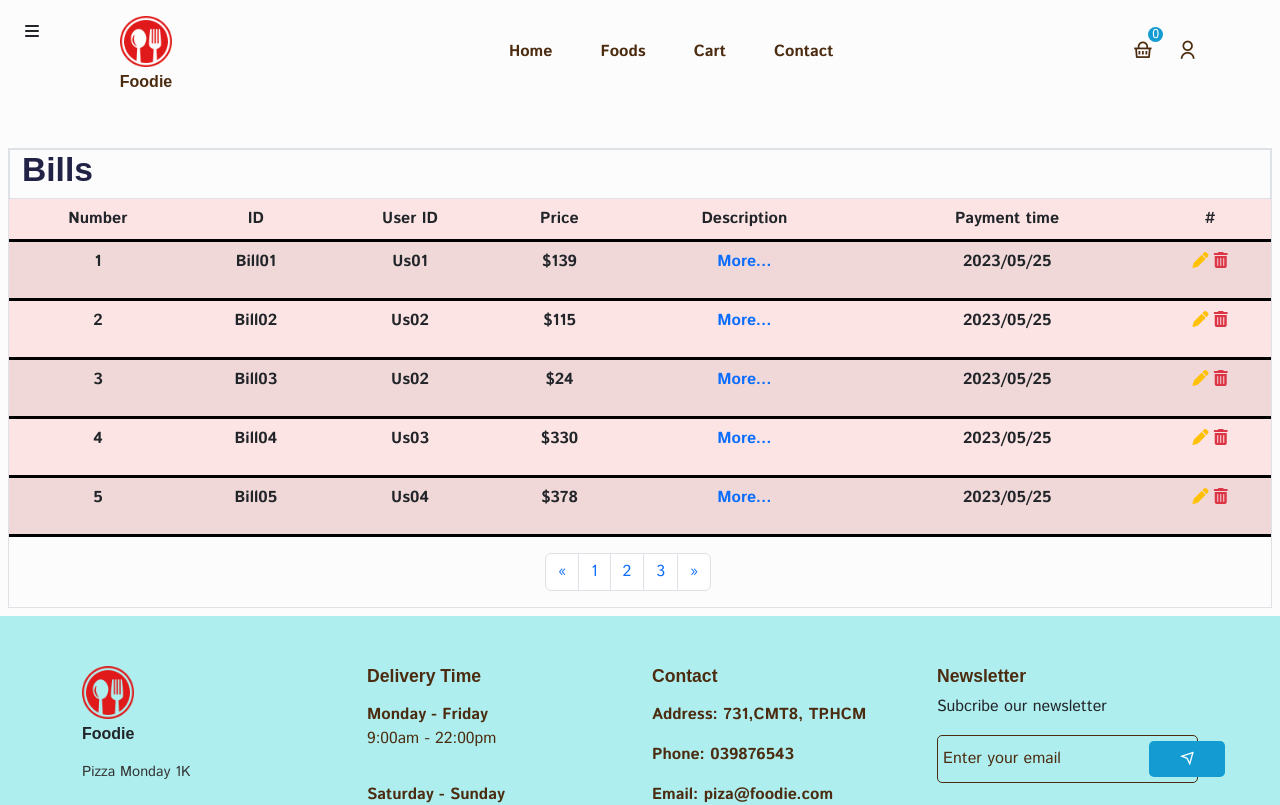
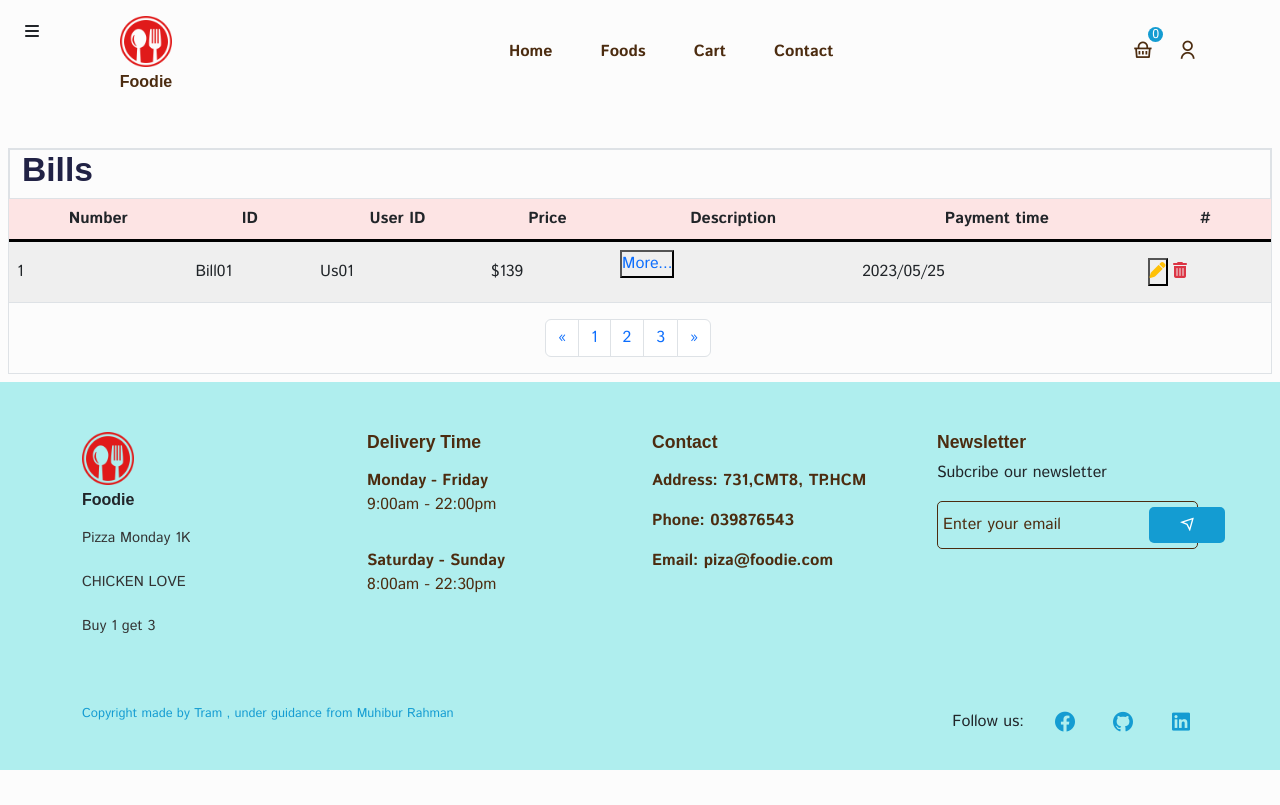
Before and after one commit to tram22ngoc/food-delivery, a React (Create React App) app: page /bills in a window 1280 px wide. Shown: the top 805 px of the page. Built offline with nearby package versions, Linux system fonts and the light colour scheme; a web font is replaced by a local one.

Commit message:
Update Bills.jsx

```diff
--- a/src/pages/Bills.jsx
+++ b/src/pages/Bills.jsx
@@ -1,20 +1,22 @@
-import React, { useState, useEffect } from "react";
+// import React, { useState, useEffect } from "react";
 import Menu from "../components/Admin/Menu";
 import "bootstrap/dist/css/bootstrap.css";
 import "bootstrap/dist/js/bootstrap.bundle";
 import ModalDeleteBill from "./../components/Admin/ModalDeleteBill";
 import { useNavigate } from "react-router-dom";
+
 const Bills = () => {
   const navigate = useNavigate();
-  const showEditPane = (e: any, id: Number) => {
-    if (e) e.preventDefault();
+
+  const showEditPane = (id) => {
     navigate(`/bills/${id}`);
   };
+
   return (
     <>
       <Menu />
-      <div class="row m-2  border border-1">
-        <div class="col-md-12">
+      <div className="row m-2 border border-1">
+        <div className="col-md-12">
           <div className="row border border-1">
             <div className="col-sm-6 align-self-center">
               <h2>Bills</h2>
@@ -35,155 +37,36 @@ const Bills = () => {
               </thead>
               <tbody>
                 <tr>
-                  <th>1</th>
-                  <th>Bill01</th>
-                  <th>Us01</th>
-                  <th>$139</th>
-                  <th>
+                  <td>1</td>
+                  <td>Bill01</td>
+                  <td>Us01</td>
+                  <td>$139</td>
+                  <td>
                     <div>
                       <p className="d-inline-flex gap-1">
-                        <a
+                        <button
                           type="button"
                           className="text-primary"
-                          onClick={(e) => showEditPane(null, 1)}
+                          onClick={() => showEditPane(1)}
                         >
                           More...
-                        </a>
+                        </button>
                       </p>
                     </div>
-                  </th>
-                  <th>2023/05/25</th>
-                  <th>
+                  </td>
+                  <td>2023/05/25</td>
+                  <td>
                     <div>
                       {/* Button trigger modal */}
-                      <a href="#" className="link-warning">
-                        <i class="fa-solid fa-pen"></i>
-                      </a>
+                      <button className="link-warning">
+                        <i className="fa-solid fa-pen"></i>
+                      </button>
                       <span> </span>
                       <ModalDeleteBill />
                     </div>
-                  </th>
+                  </td>
                 </tr>
-                <tr>
-                  <th>2</th>
-                  <th>Bill02</th>
-                  <th>Us02</th>
-                  <th>$115</th>
-                  <th>
-                    <div>
-                      <p className="d-inline-flex gap-1">
-                        <a
-                          type="button"
-                          className="text-primary"
-                          onClick={(e) => showEditPane(null, 2)}
-                        >
-                          More...
-                        </a>
-                      </p>
-                    </div>
-                  </th>
-                  <th>2023/05/25</th>
-                  <th>
-                    <div>
-                      {/* Button trigger modal */}
-                      <a href="#" className="link-warning">
-                        <i class="fa-solid fa-pen"></i>
-                      </a>
-                      <span> </span>
-                      <ModalDeleteBill />
-                    </div>
-                  </th>
-                </tr>
-                <tr>
-                  <th>3</th>
-                  <th>Bill03</th>
-                  <th>Us02</th>
-                  <th>$24</th>
-                  <th>
-                    <div>
-                      <p className="d-inline-flex gap-1">
-                        <a
-                          type="button"
-                          className="text-primary"
-                          onClick={(e) => showEditPane(null, 3)}
-                        >
-                          More...
-                        </a>
-                      </p>
-                    </div>
-                  </th>
-                  <th>2023/05/25</th>
-                  <th>
-                    <div>
-                      {/* Button trigger modal */}
-                      <a href="#" className="link-warning">
-                        <i class="fa-solid fa-pen"></i>
-                      </a>
-                      <span> </span>
-                      <ModalDeleteBill />
-                    </div>
-                  </th>
-                </tr>
-                <tr>
-                  <th>4</th>
-                  <th>Bill04</th>
-                  <th>Us03</th>
-                  <th>$330</th>
-                  <th>
-                    <div>
-                      <p className="d-inline-flex gap-1">
-                        <a
-                          type="button"
-                          className="text-primary"
-                          onClick={(e) => showEditPane(null, 4)}
-                        >
-                          More...
-                        </a>
-                      </p>
-                    </div>
-                  </th>
-                  <th>2023/05/25</th>
-                  <th>
-                    <div>
-                      {/* Button trigger modal */}
-                      <a href="#" className="link-warning">
-                        <i class="fa-solid fa-pen"></i>
-                      </a>
-                      <span> </span>
-                      <ModalDeleteBill />
-                    </div>
-                  </th>
-                </tr>
-                <tr>
-                  <th>5</th>
-                  <th>Bill05</th>
-                  <th>Us04</th>
-                  <th>$378</th>
-                  <th>
-                    <div>
-                      <p className="d-inline-flex gap-1">
-                        <a
-                          type="button"
-                          className="text-primary"
-                          onClick={(e) => showEditPane(null, 5)}
-                        >
-                          More...
-                        </a>
-                      </p>
-                    </div>
-                  </th>
-                  <th>2023/05/25</th>
-                  <th>
-                    <div>
-                      {/* Button trigger modal */}
-                      <a href="#" className="link-warning">
-                        <i class="fa-solid fa-pen"></i>
-                      </a>
-                      <span> </span>
-                      <ModalDeleteBill />
-                    </div>
-                  </th>
-                </tr>
+                {/* Các dòng dữ liệu khác ở đây */}
               </tbody>
             </table>
             <div className="row">
@@ -192,29 +75,23 @@ const Bills = () => {
                 <nav aria-label="Page navigation example">
                   <ul className="pagination">
                     <li className="page-item">
-                      <a className="page-link" href="#" aria-label="Previous">
+                      <button className="page-link" aria-label="Previous">
                         <span aria-hidden="true">«</span>
-                      </a>
+                      </button>
                     </li>
                     <li className="page-item">
-                      <a className="page-link" href="#">
-                        1
-                      </a>
+                      <button className="page-link">1</button>
                     </li>
                     <li className="page-item">
-                      <a className="page-link" href="#">
-                        2
-                      </a>
+                      <button className="page-link">2</button>
                     </li>
                     <li className="page-item">
-                      <a className="page-link" href="#">
-                        3
-                      </a>
+                      <button className="page-link">3</button>
                     </li>
                     <li className="page-item">
-                      <a className="page-link" href="#" aria-label="Next">
+                      <button className="page-link" aria-label="Next">
                         <span aria-hidden="true">»</span>
-                      </a>
+                      </button>
                     </li>
                   </ul>
                 </nav>
```
